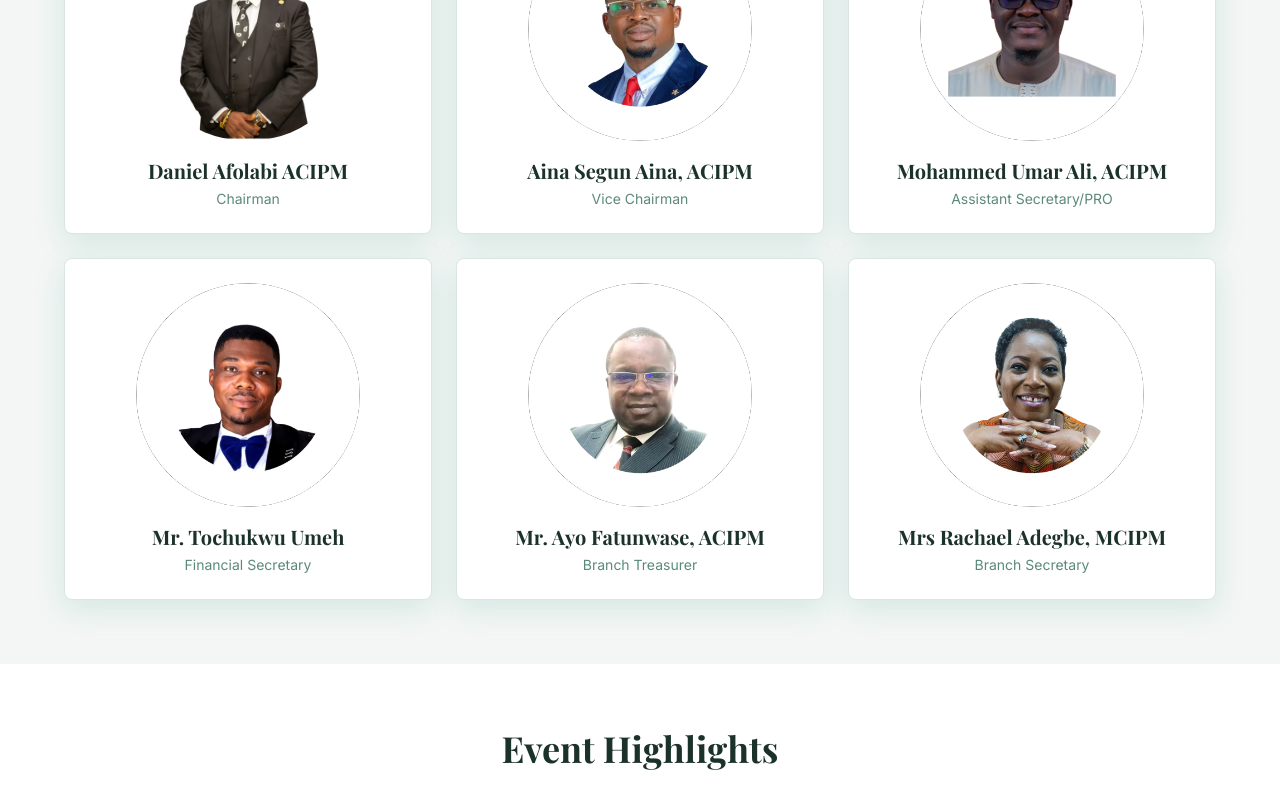
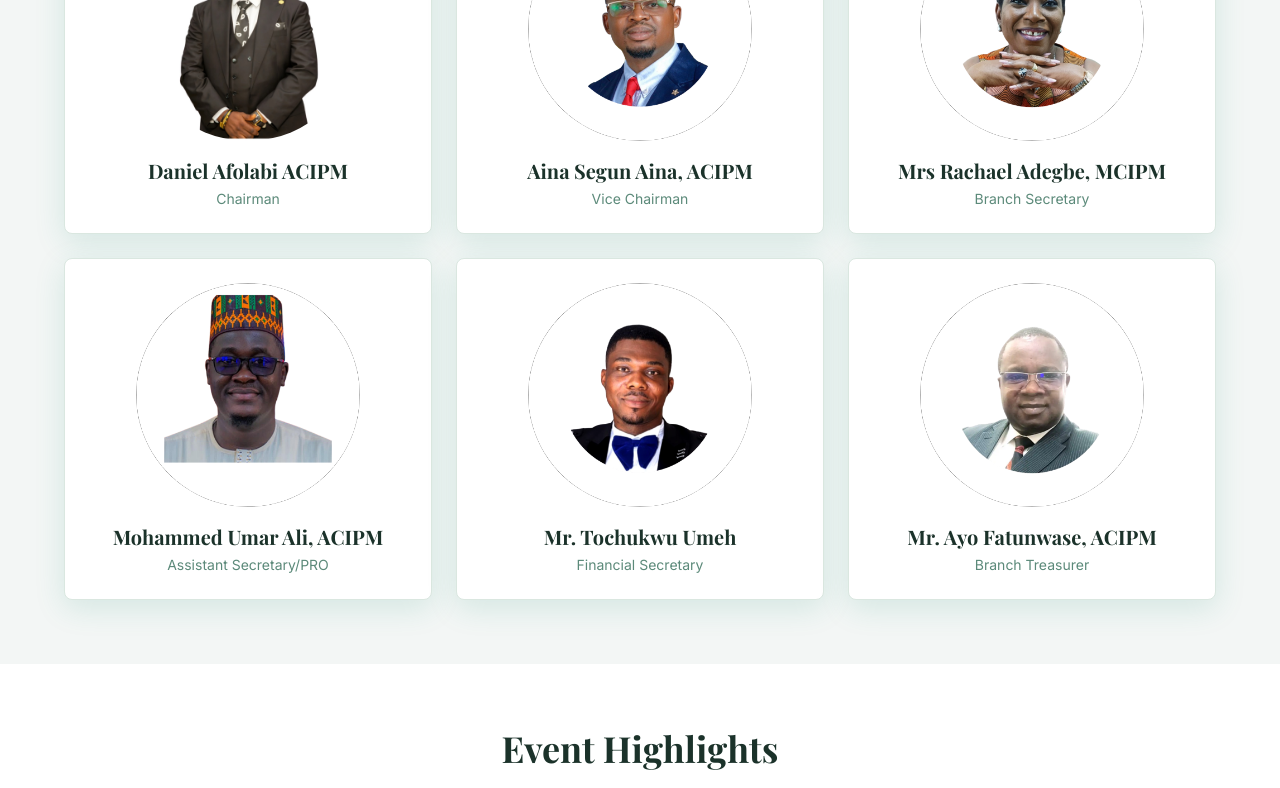
Before and after one commit to CIPMABUJA/hr-hub-abuja-62659-75738-10836-69905-23383, a React (Vite) app: page / in a window 1280 px wide. Shown: the part 2726-3514 px from the top of the page. Built offline with nearby package versions, Linux system fonts and the light colour scheme; the HTML template or start-up script is replaced by a standard one.

Commit message:
Reorder leadership team members

```diff
--- a/src/pages/Home.tsx
+++ b/src/pages/Home.tsx
@@ -73,6 +73,11 @@ const teamMembers = [{
   initials: "AS",
   image: viceChairmanPhoto
 }, {
+  name: "Mrs Rachael Adegbe, MCIPM",
+  role: "Branch Secretary",
+  initials: "RA",
+  image: branchSecretaryPhoto
+}, {
   name: "Mohammed Umar Ali, ACIPM",
   role: "Assistant Secretary/PRO",
   initials: "MA",
@@ -87,11 +92,6 @@ const teamMembers = [{
   role: "Branch Treasurer",
   initials: "AF",
   image: branchTreasurerPhoto
-}, {
-  name: "Mrs Rachael Adegbe, MCIPM",
-  role: "Branch Secretary",
-  initials: "RA",
-  image: branchSecretaryPhoto
 }];
 const galleryImages = [
   gallery1,
```
